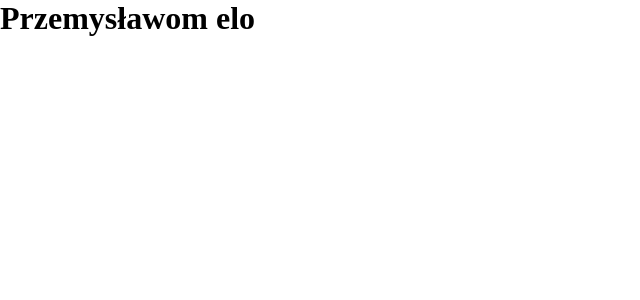
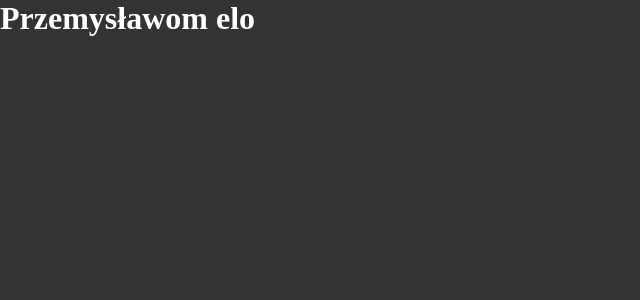
Before and after one commit to SatroPrzem/watching-party-fe, a Vue app: page / in a window 1280 px wide. Shown: the top 300 px of the page, without its empty margins (0-640 px from the left). Built offline with nearby package versions, Linux system fonts and the light colour scheme.

Commit message:
add background-color and color for entire body for comfort in developing

```diff
--- a/src/assets/main.css
+++ b/src/assets/main.css
@@ -1 +1,6 @@
 @import './reset.css';
+
+body {
+  background-color: #333;
+  color: white;
+}
```
